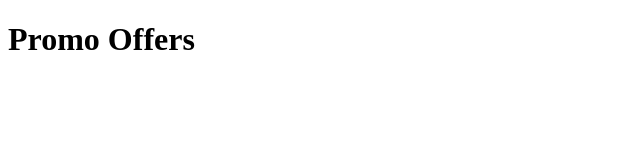
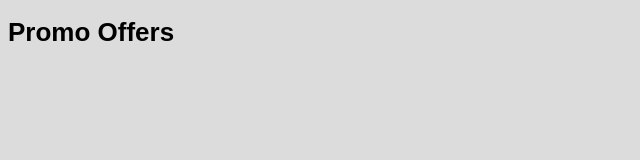
Before and after one commit to NeesarBanna/Prep-First-Website, a plain HTML site: page index.html in a window 1280 px wide. Shown: the whole page, without its empty margins (0-640 px from the left). Drawn offline with Linux system fonts and the light colour scheme.

Commit message:
add style.css, connect to index.html

```diff
--- a/index.html
+++ b/index.html
@@ -1,6 +1,7 @@
 <!DOCTYPE html>
 <html lang="en">
   <head>
+    <link rel="stylesheet" href="style.css" />
     <title>Prep-First-Webiste</title>
   </head>
   <body>
--- /dev/null
+++ b/style.css
@@ -0,0 +1,5 @@
+body {
+    background: gainsboro;
+    font-family: Arial, Helvetica, sans-serif;
+    font-size: small;
+  }
```
